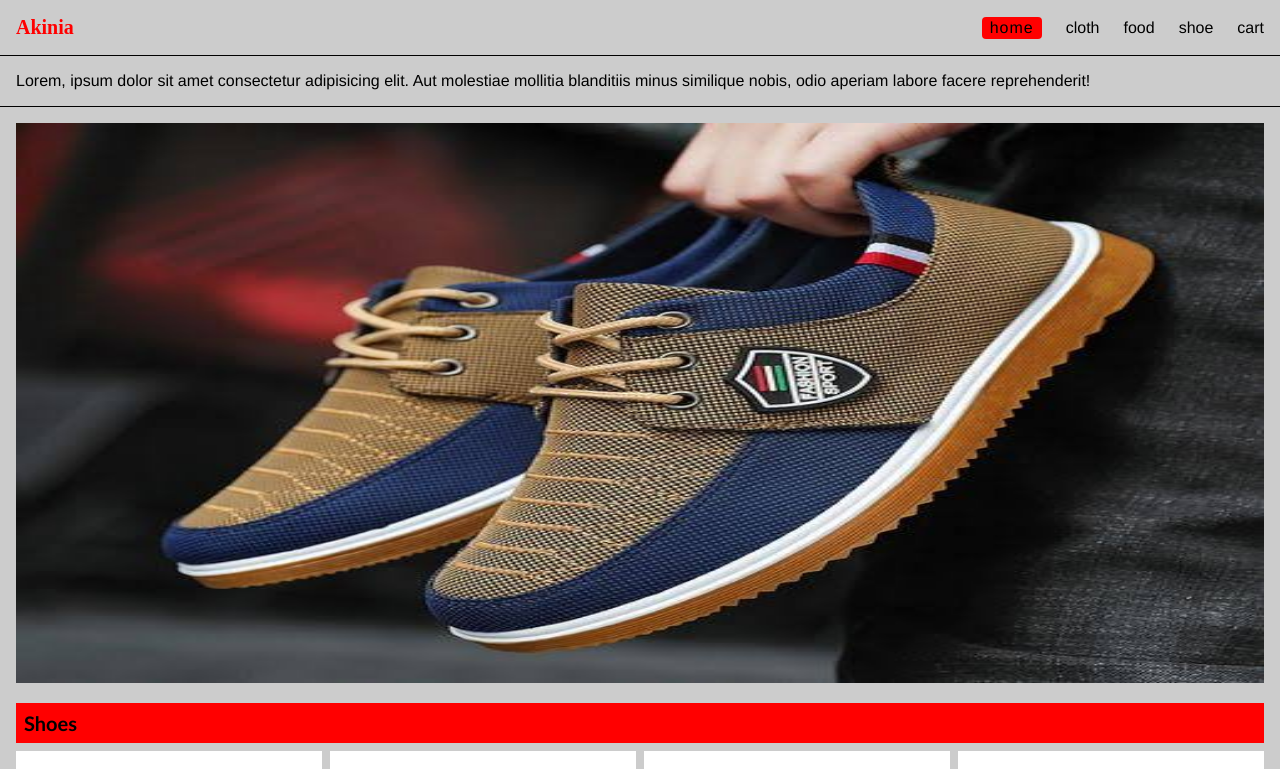
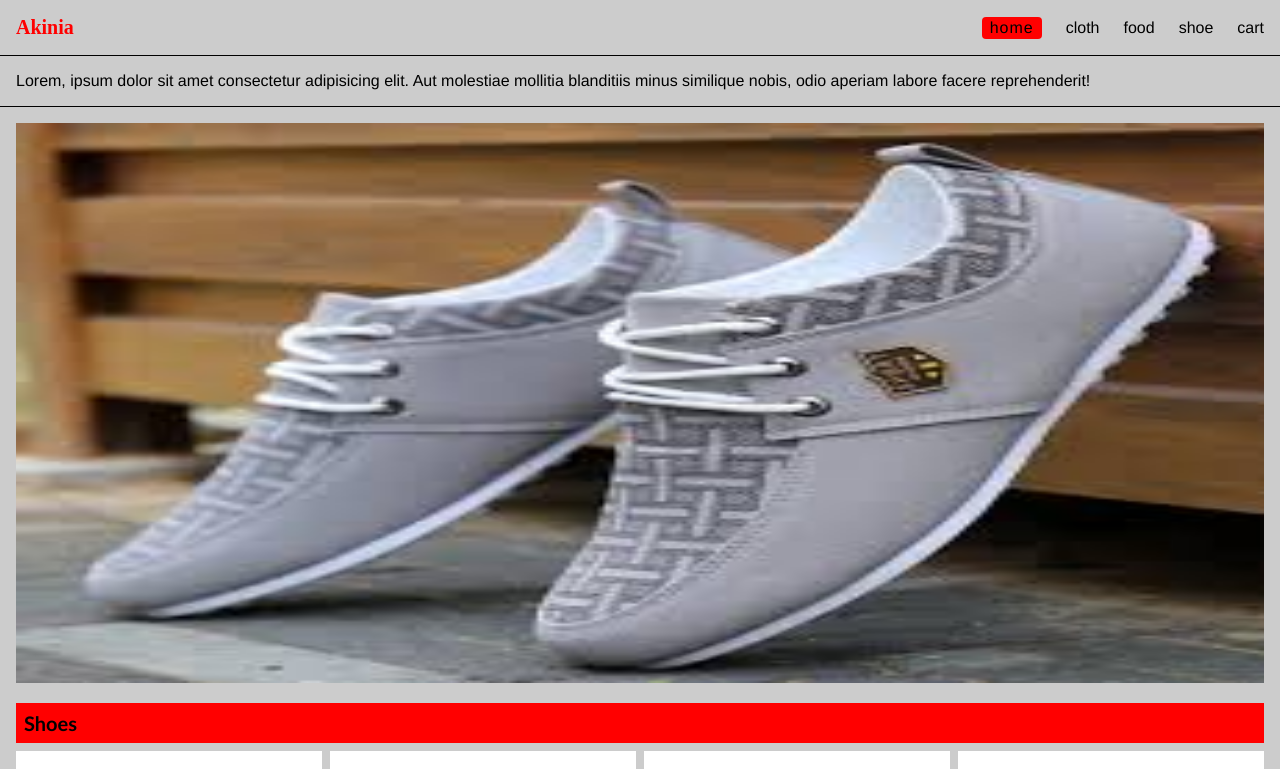
Before and after one commit to codthathing/Akin-Shop, a React (Vite) app: page / in a window 1280 px wide. Shown: the top 769 px of the page. Built offline with nearby package versions, Linux system fonts and the light colour scheme.

Commit message:
updated the load functionality

```diff
--- a/src/pages/home/home.jsx
+++ b/src/pages/home/home.jsx
@@ -17,13 +17,14 @@ const Home = () => {
   const [displayImage, setDisplayImage] = useState(ashion);
 
   const images = [ashion, casuals, checkMen, pants, semo, spag];
-  window.addEventListener("load", () => {
+  useEffect(() => {
     let i = 0;
-    setInterval(() => {
+    const timeout = setInterval(() => {
       setDisplayImage(images[i]);
-      {(i < images.length - 1) ? i++ : i = 0};
+      { (i < images.length - 1) ? i++ : i = 0 };
     }, 2500);
-  });
+    return () => clearInterval(timeout);
+  }, []);
 
 
   return (
```
